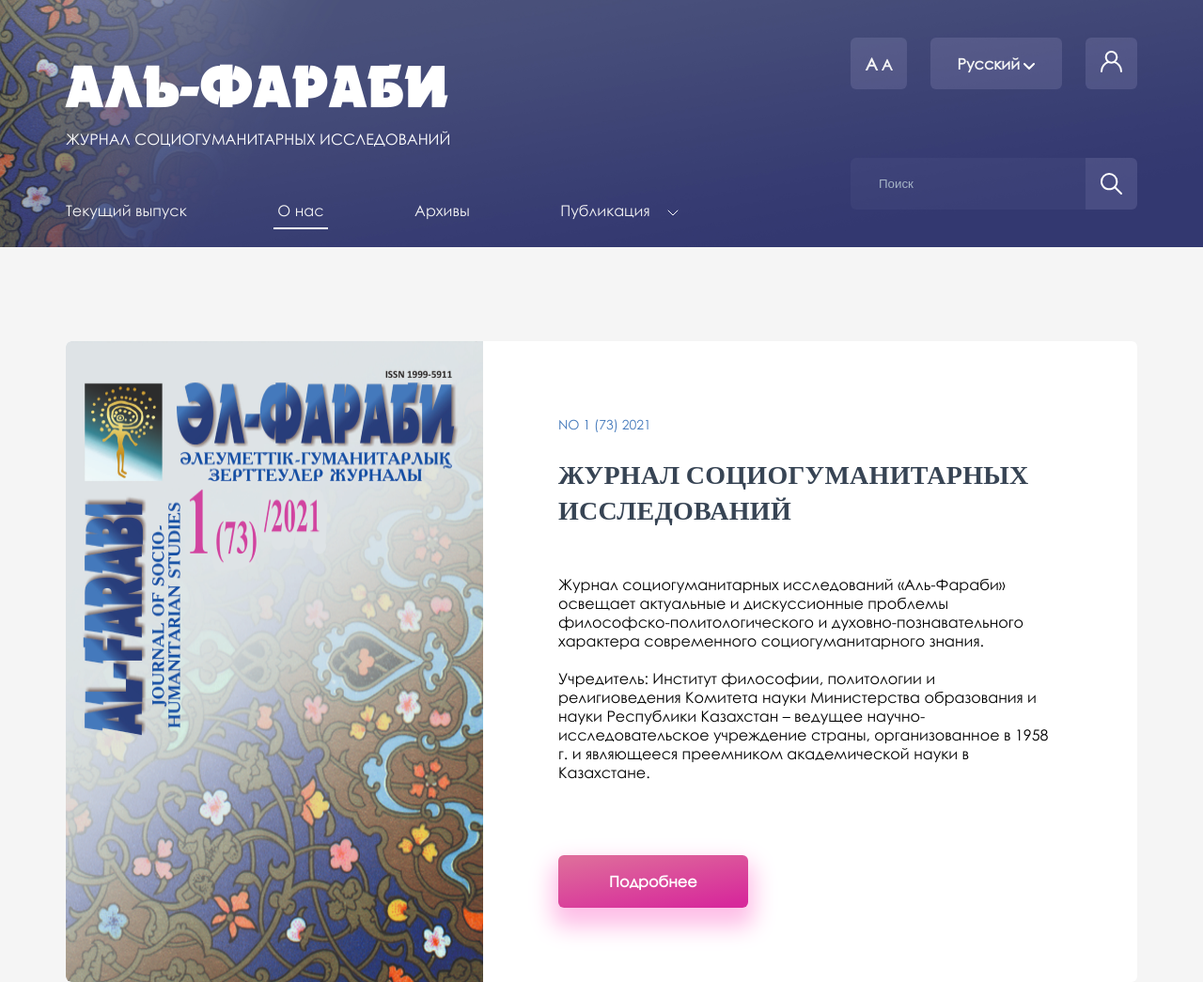
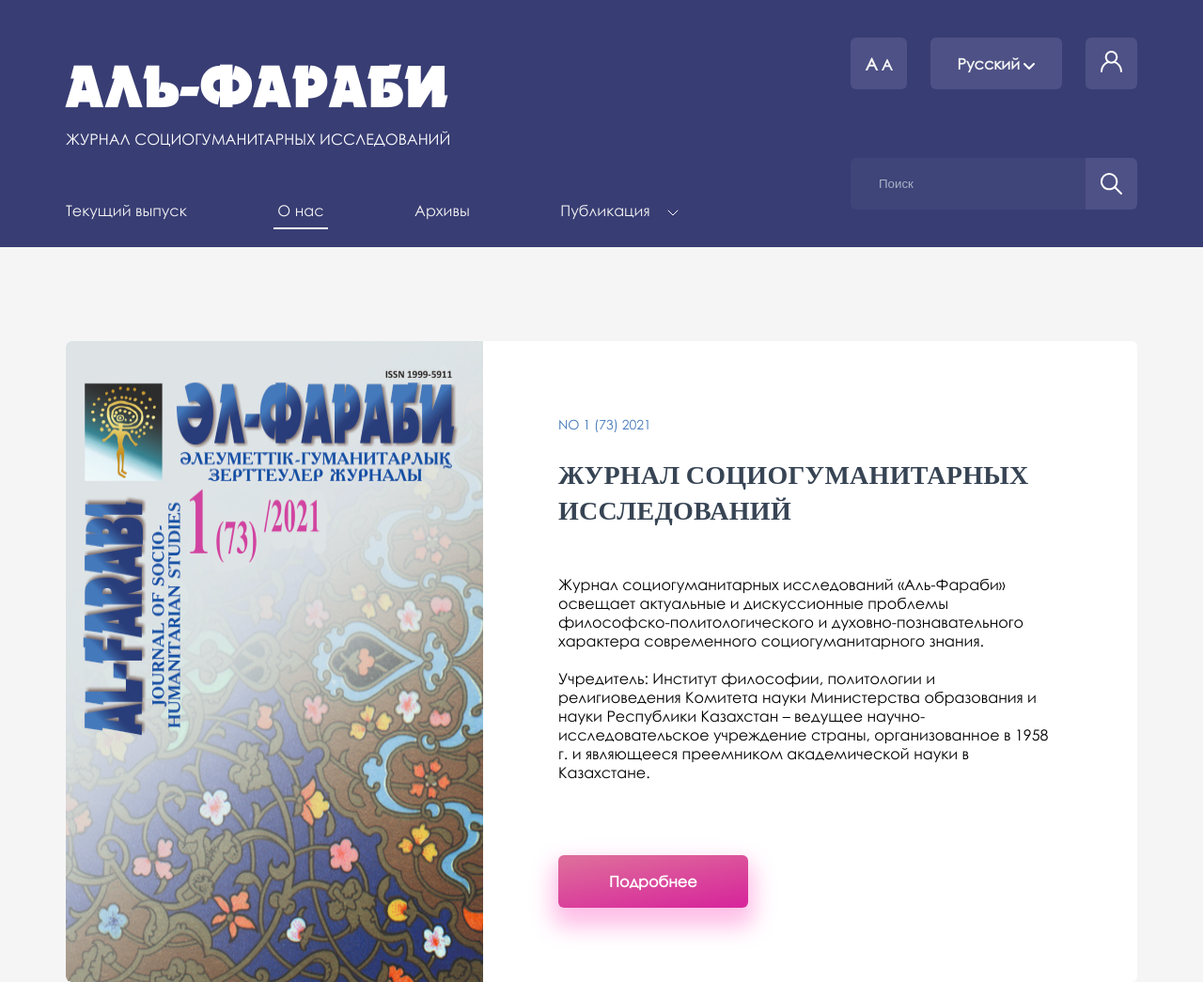
Before and after one commit to Zerone-Tecnology/layout.alfarabi-journal, a plain HTML site: page index.html in a window 1280 px wide. Shown: the top 1045 px of the page at 94% size. Drawn offline with nearby package versions, Linux system fonts and the light colour scheme.

Commit message:
header bg

```diff
--- a/src/css/theme.scss
+++ b/src/css/theme.scss
@@ -31,7 +31,9 @@ header {
 	display: flex;
 	flex-direction: row;
 	justify-content: center;
-	background: url('../assets/img/bg-header.png') no-repeat;
+	// background: url('../assets/img/bg-header.png') no-repeat;
+	background-color: #383d73;
+
 	color: $color-white;
 	overflow: hidden;
 	.header {
```
Also changed, not shown: src/css/theme.min.css.
